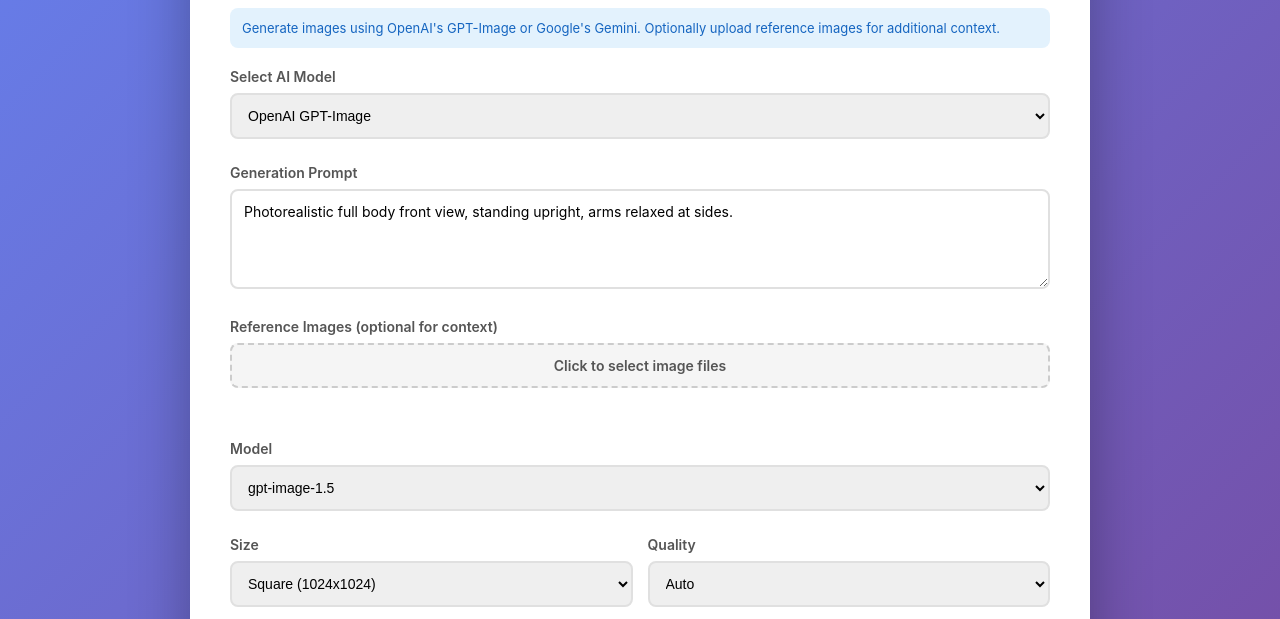
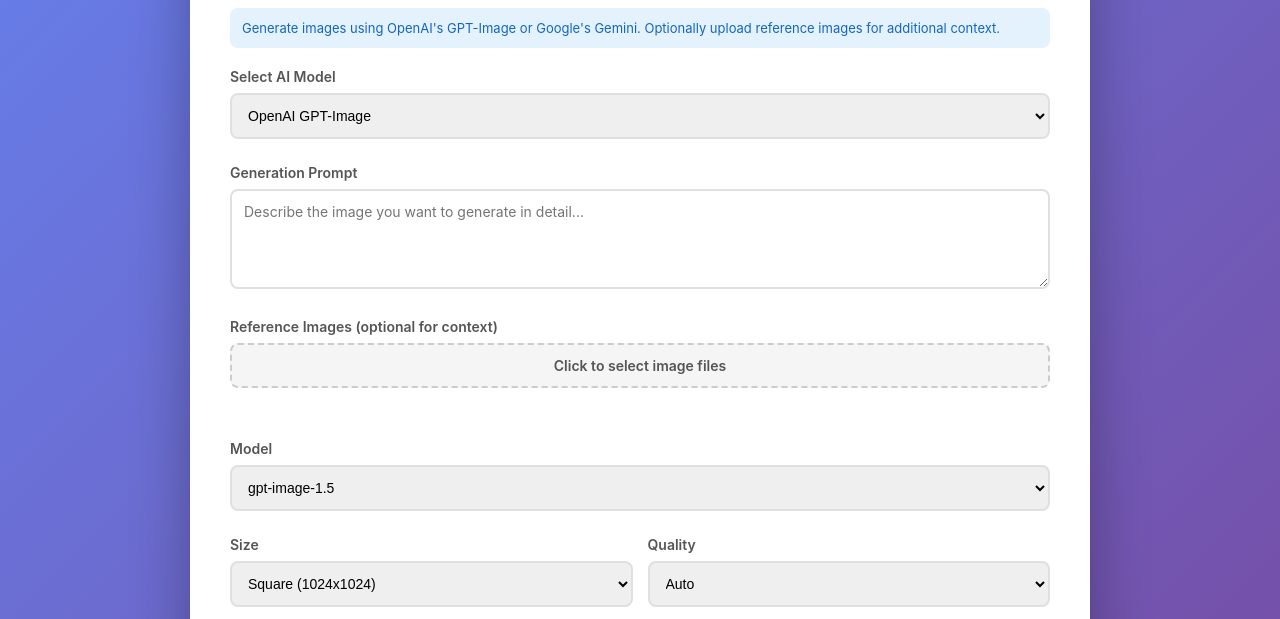
Before and after one commit to madeindra/image-generator, a plain HTML site: page index.html in a window 1280 px wide. Shown: the part 116-735 px from the top of the page. Drawn offline with Linux system fonts and the light colour scheme.

Commit message:
removed default text

```diff
--- a/index.html
+++ b/index.html
@@ -25,7 +25,7 @@
 
         <div class="section">
             <label for="prompt">Generation Prompt</label>
-            <textarea id="prompt" placeholder="Describe the image you want to generate in detail...">Photorealistic full body front view, standing upright, arms relaxed at sides.</textarea>
+            <textarea id="prompt" placeholder="Describe the image you want to generate in detail..."></textarea>
         </div>
 
         <div class="section">
```
